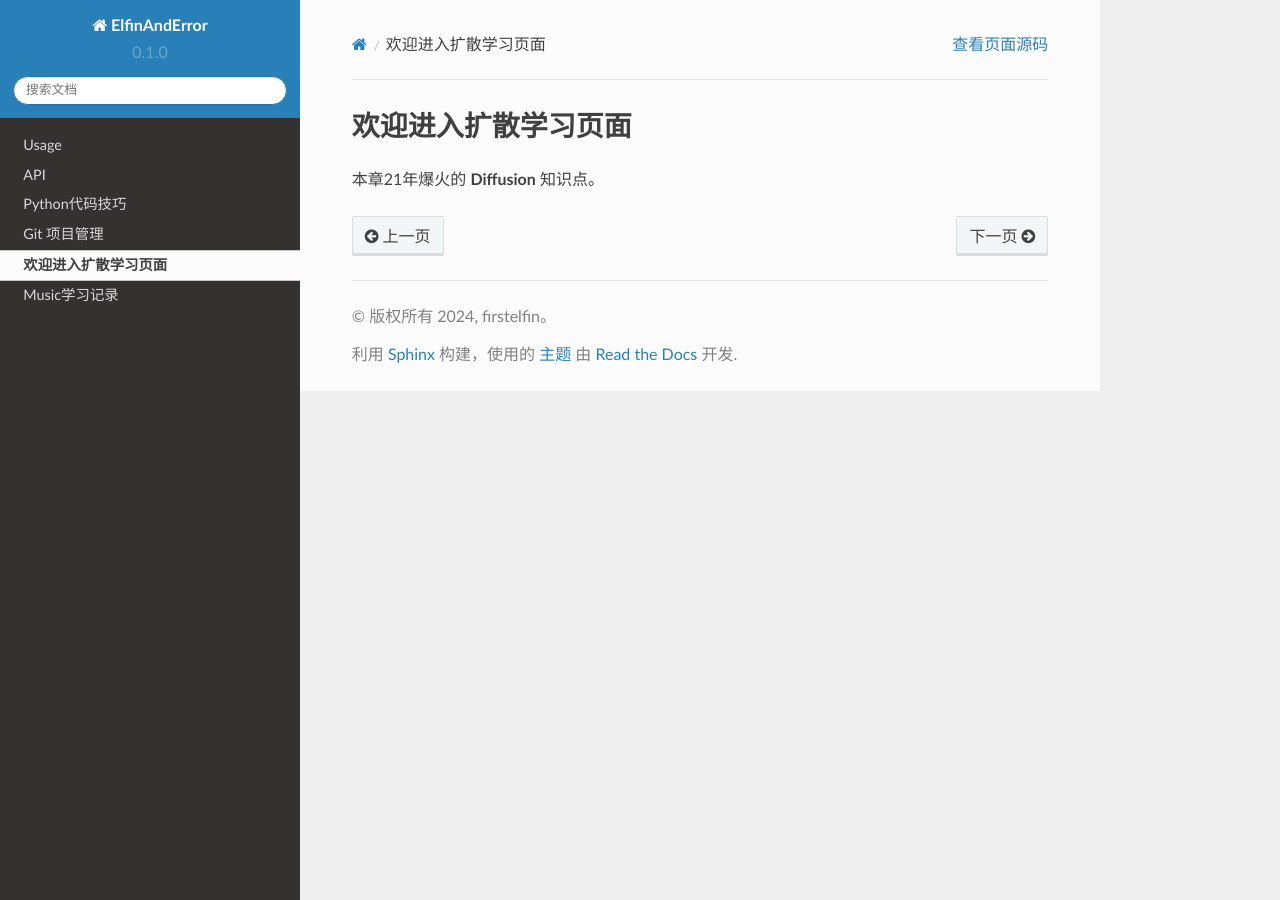
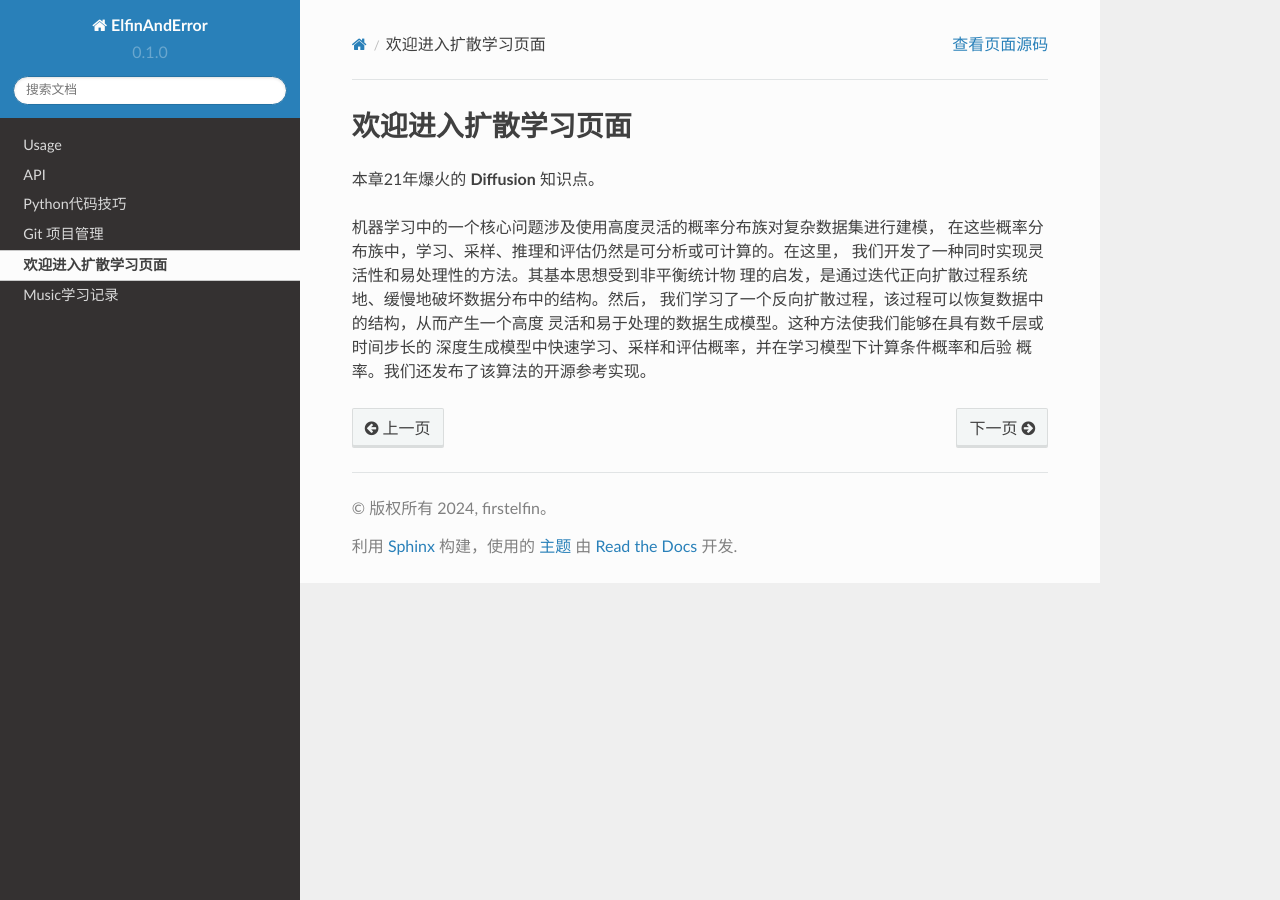
Before and after one commit to firstelfin/Book-ElfinAndError, a Sphinx documentation site: the page built from docs/source/diffusion/diffusion_study.rst, in a window 1280 px wide. Built offline with Sphinx 7.4.7 and the Read the Docs theme 2.0.0, drawn with Linux system fonts in a browser that asks for light colours.

Commit message:
chenge device

```diff
--- a/docs/source/diffusion/diffusion_study.rst
+++ b/docs/source/diffusion/diffusion_study.rst
@@ -8,3 +8,13 @@
 
     latent_diffusion
     ODISE
+
+
+机器学习中的一个核心问题涉及使用高度灵活的概率分布族对复杂数据集进行建模，
+在这些概率分布族中，学习、采样、推理和评估仍然是可分析或可计算的。在这里，
+我们开发了一种同时实现灵活性和易处理性的方法。其基本思想受到非平衡统计物
+理的启发，是通过迭代正向扩散过程系统地、缓慢地破坏数据分布中的结构。然后，
+我们学习了一个反向扩散过程，该过程可以恢复数据中的结构，从而产生一个高度
+灵活和易于处理的数据生成模型。这种方法使我们能够在具有数千层或时间步长的
+深度生成模型中快速学习、采样和评估概率，并在学习模型下计算条件概率和后验
+概率。我们还发布了该算法的开源参考实现。
```
Also changed, not shown: 2 other files.
